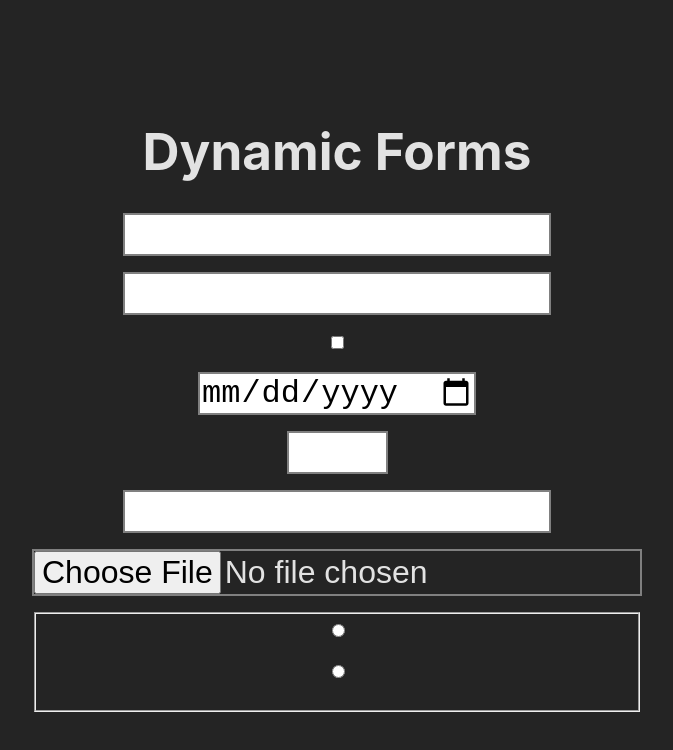
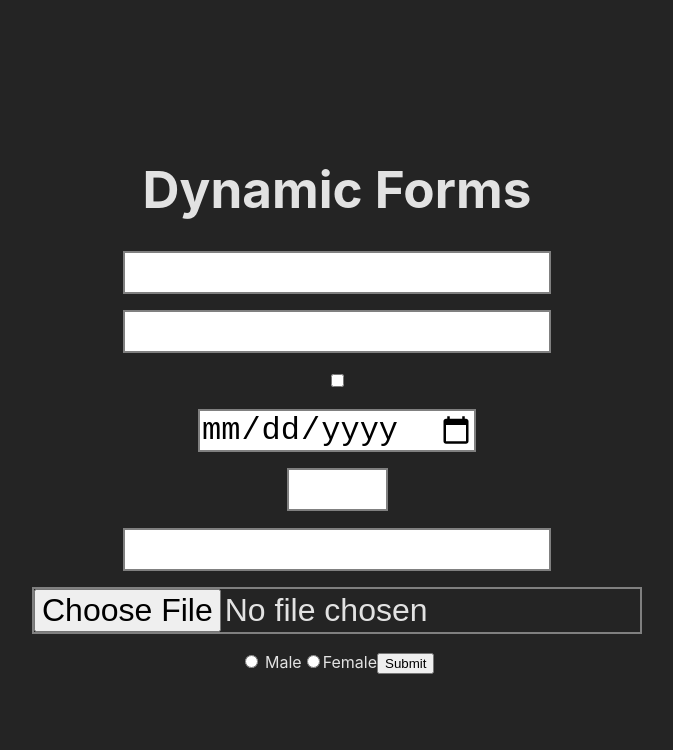
Before and after one commit to guilhermeUpToTask/react-typescript-form-validation, a React (Vite) app: page / in a window 1280 px wide. Shown: the top 750 px of the page, without its empty margins (303-976 px from the left). Built offline with nearby package versions, Linux system fonts and the light colour scheme.

Commit message:
radio input handler implemented

```diff
--- a/src/App.tsx
+++ b/src/App.tsx
@@ -1,12 +1,22 @@
 import './App.css'
+import { useRef } from 'react';
 import DynamicInput from './Components/DynamicInput'
+import RadioInputWrapper from './Components/RadioInputWrapper';
+function App() {
+  const childRef = useRef<any>(null);
 
-function App() {
+  function onSubmitHandler(e: React.FormEvent<HTMLFormElement>) {
+    e.preventDefault();
+    childRef.current.validate();
+  }
+
+
+
 
   return (
     <>
       <h1>Dynamic Forms</h1>
-      <form>
+      <form >
         <DynamicInput name='name' required minLength={4} maxLength={10} />
         <DynamicInput type='email' name='email' validationMessage='Invalid Email Ex:name@email.com'
           pattern="^[a-zA-Z0-9!#$%&amp;'*+\/=?^_`\{\|\}~.\-]+@[a-zA-Z0-9\-]+(\.[a-zA-Z0-9\-]+)*$" autoComplete='email' required />
@@ -16,10 +26,14 @@ function App() {
         <DynamicInput type='number' name='number' min={1} max={'10'} required />
         <DynamicInput type='password' minLength={8} name='password' required />
         <DynamicInput type='file' name='file' accept='image/*, text/*' required />
-        <fieldset>
-            <DynamicInput type='radio' name='test' value='test' required />
-            <DynamicInput type='radio' name='test' value='test2' required />
-        </fieldset>
+      </form>
+
+      <form onSubmit={(e) => onSubmitHandler(e)}>
+        <RadioInputWrapper ref={childRef}>
+          <input type="radio" name="gender" value="male" /> Male
+          <input type="radio" name="gender" value="female" />Female
+        </RadioInputWrapper>
+        <button type='submit'>Submit</button>
       </form>
     </>
   )
--- a/src/Components/DynamicInput/index.tsx
+++ b/src/Components/DynamicInput/index.tsx
@@ -4,9 +4,7 @@ export interface IInputProps extends React.InputHTMLAttributes<HTMLInputElement>
     validationMessage?: string;
 }
 
-
 export default function(props: IInputProps){
-
 
     return(
         <ValidateInput {...props}/>
--- /dev/null
+++ b/src/Components/RadioInputWrapper/index.tsx
@@ -0,0 +1,53 @@
+import React, { ReactElement, forwardRef, useState, useImperativeHandle } from "react";
+
+type RadioGroupProps = {
+    children?: React.ReactNode;
+    customMessage?: string;
+};
+type RadioGroupRef = {
+    validate: () => void;
+  };
+
+
+export default forwardRef <RadioGroupRef, RadioGroupProps>( function (props, ref): ReactElement {
+    const newChilds: React.ReactNode[] = [];
+    const [selectedValue, setSelectedValue] = useState('');
+    const [errorMessage, setErrorMessage] = useState('');
+
+    function validate() {
+        if (selectedValue === '') {
+            setErrorMessage(props.customMessage ? props.customMessage : ' Please select a value');
+        }else{
+            setErrorMessage('');
+        }
+    }
+    useImperativeHandle(ref, () => ({
+        validate: validate
+      }));
+
+
+    if (props.children) {
+        React.Children.map(props.children, (child) => {
+
+                if (React.isValidElement(child) && child.type === 'input' && child.props.type === 'radio') {
+                    newChilds.push(
+                        React.cloneElement<any>(child, {
+                            onChange: () => setSelectedValue(child.props.value),
+                            checked: child.props.value === selectedValue,
+                            key: child.props.value
+                        })
+                    );
+                }
+                else {
+                    newChilds.push(child);
+                }
+        })
+    };
+    console.log(newChilds);
+    return (
+        <>
+            {newChilds}
+            {errorMessage}
+        </>
+    )
+})
```
